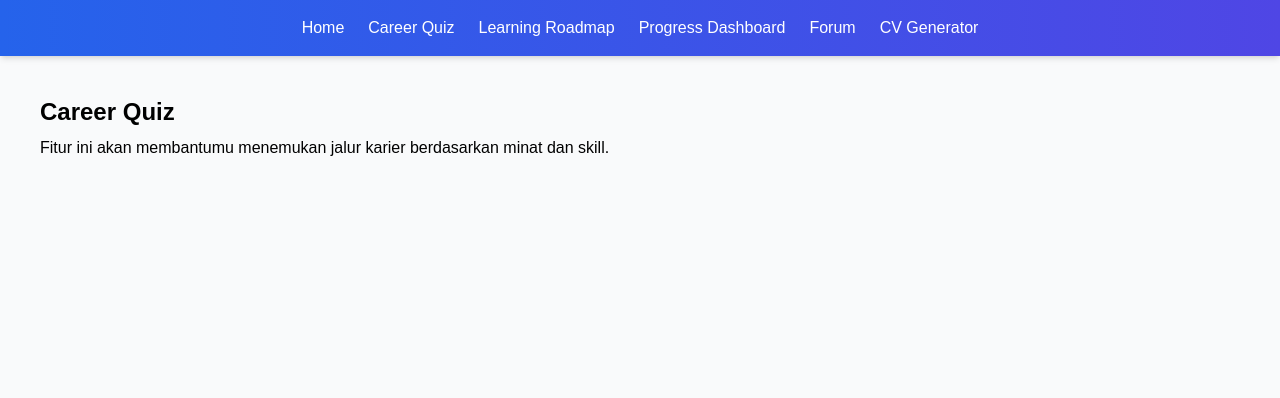
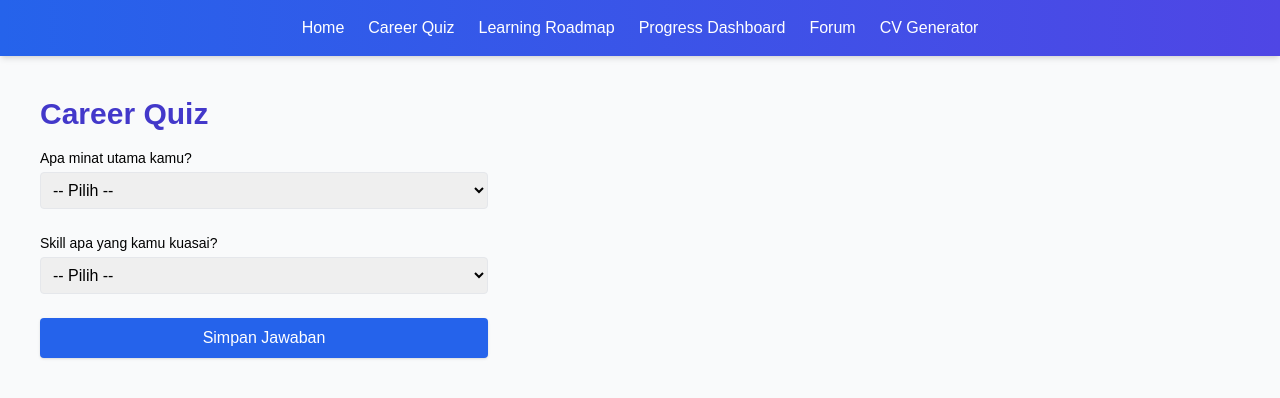
Before and after one commit to mustain97/IDCamp-2024-Developer-Challenge, a React (Vite) app: page /quiz in a window 1280 px wide. Shown: the top 398 px of the page. Built offline with nearby package versions, Linux system fonts and the light colour scheme.

Commit message:
Update CareerQuiz.jsx

```diff
--- a/src/pages/CareerQuiz.jsx
+++ b/src/pages/CareerQuiz.jsx
@@ -1,8 +1,36 @@
+import { motion } from 'framer-motion';
+import { useState } from 'react';
+
 export default function CareerQuiz() {
+  const [interest, setInterest] = useState('');
+  const [skill, setSkill] = useState('');
+
   return (
-    <div className="p-10">
-      <h2 className="text-2xl font-semibold">Career Quiz</h2>
-      <p className="mt-2">Fitur ini akan membantumu menemukan jalur karier berdasarkan minat dan skill.</p>
-    </div>
+    <motion.div className="p-10" initial={{ x: -100, opacity: 0 }} animate={{ x: 0, opacity: 1 }}>
+      <h2 className="text-3xl font-semibold text-indigo-700 mb-4">Career Quiz</h2>
+      <div className="grid gap-6 max-w-md">
+        <div>
+          <label className="block text-sm font-medium">Apa minat utama kamu?</label>
+          <select value={interest} onChange={e => setInterest(e.target.value)} className="mt-1 w-full border rounded p-2">
+            <option value="">-- Pilih --</option>
+            <option value="Teknologi">Teknologi</option>
+            <option value="Bisnis">Bisnis</option>
+            <option value="Desain">Desain</option>
+            <option value="Lainnya">Lainnya</option>
+          </select>
+        </div>
+        <div>
+          <label className="block text-sm font-medium">Skill apa yang kamu kuasai?</label>
+          <select value={skill} onChange={e => setSkill(e.target.value)} className="mt-1 w-full border rounded p-2">
+            <option value="">-- Pilih --</option>
+            <option value="Pemrograman">Pemrograman</option>
+            <option value="Marketing">Marketing</option>
+            <option value="Grafis">Desain Grafis</option>
+            <option value="Lainnya">Lainnya</option>
+          </select>
+        </div>
+        <button className="bg-blue-600 hover:bg-blue-700 text-white px-4 py-2 rounded shadow">Simpan Jawaban</button>
+      </div>
+    </motion.div>
   );
 }
```
